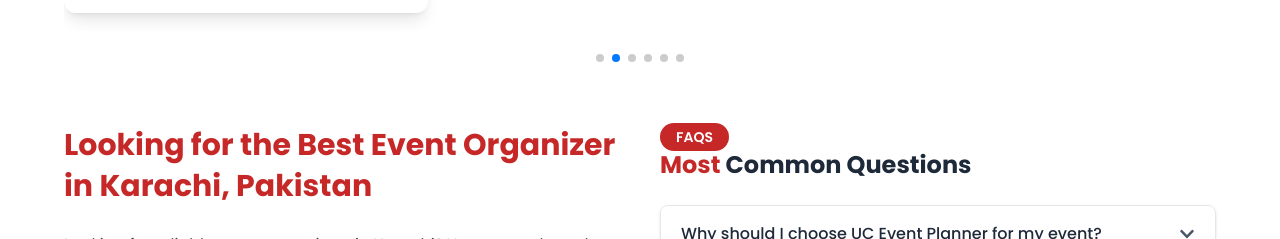
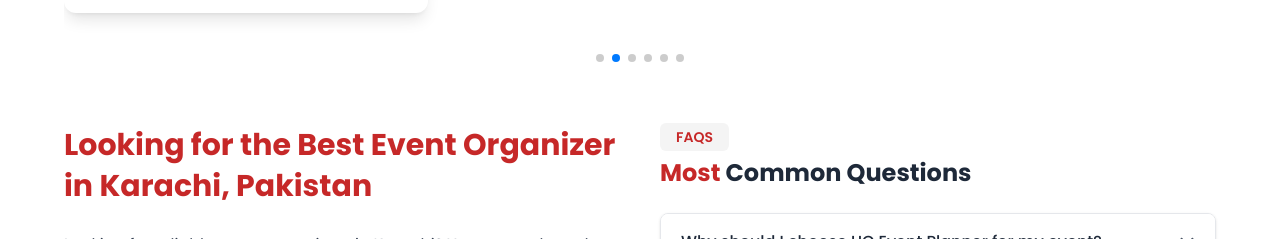
Before and after one commit to jaiganeshmal/Event-management-Project-1, a React (Vite) app: page / in a window 1280 px wide. Shown: the part 8440-8679 px from the top of the page. Built offline with nearby package versions, Linux system fonts and the light colour scheme.

Commit message:
header title change in index.html file

```diff
--- a/index.html
+++ b/index.html
@@ -4,7 +4,7 @@
     <meta charset="UTF-8" />
     <link rel="icon" type="image/svg+xml" href="/vite.svg" />
     <meta name="viewport" content="width=device-width, initial-scale=1.0" />
-    <title>marcem-event-managment</title>
+    <title>UC-event-managment</title>
   </head>
   <body>
     <div id="root"></div>
--- a/src/Components/FaqSection.jsx
+++ b/src/Components/FaqSection.jsx
@@ -46,10 +46,10 @@
 
       {/* Right Side - FAQ */}
       <div className="space-y-6">
-        <span className="px-4 py-1 bg-[#C62828] text-white text-sm font-semibold rounded-full w-fit">
+        <span className="px-4 py-1 bg-[#F4F4F4] text-[#C62828] text-sm font-semibold rounded-md w-fit">
           FAQS
         </span>
-        <h3 className="text-xl md:text-2xl font-bold text-gray-800">
+        <h3 className="text-xl md:text-2xl font-bold text-gray-800 mt-2">
           <span className="text-[#C62828]">Most</span> Common Questions
         </h3>
 
--- a/src/Components/Section.jsx
+++ b/src/Components/Section.jsx
@@ -59,7 +59,7 @@
           href="https://tiktok.com"
           target="_blank"
           rel="noreferrer"
-          className="hover:text-black transition"
+          className="hover:text-black  transition"
         >
           <FaTiktok />
         </a>
```
